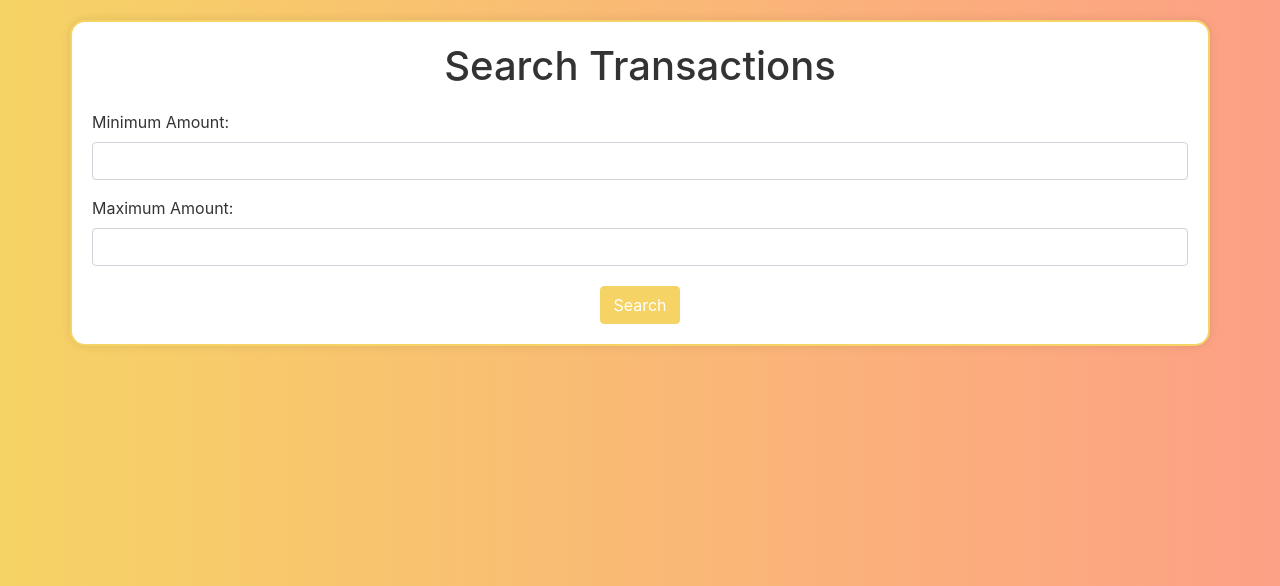
After one commit to ibm-developer-skills-network/obmnl-flask_assignment, a Python web app: template templates/search.html in a window 1280 px wide. The commit adds this page. Shown: the top 586 px of the page. Run offline with Jinja, Linux system fonts and the light colour scheme; the template is opened without the code that fills it, so the values that code supplies are empty; some libraries are stand-ins or nearby versions.

Commit message:
update ui

```diff
--- /dev/null
+++ b/templates/search.html
@@ -0,0 +1,62 @@
+<!DOCTYPE html>
+<html>
+<head>
+    <meta charset="UTF-8">
+    <meta name="viewport" content="width=device-width, initial-scale=1.0">
+    <link rel="stylesheet" href="https://maxcdn.bootstrapcdn.com/bootstrap/4.0.0/css/bootstrap.min.css">
+    <style>
+        body {
+            background: linear-gradient(to right, #f6d365, #fda085);
+            color: #333;
+        }
+
+        .container {
+            border: 2px solid #f6d365;
+            border-radius: 15px;
+            padding: 20px;
+            margin: 20px auto;
+            background-color: white;
+            box-shadow: 0 0 10px rgba(0,0,0,0.1);
+        }
+
+        .form-container {
+            margin-top: 20px;
+        }
+
+        .form-actions {
+            display: flex;
+            justify-content: center;
+            gap: 10px;
+            margin-top: 20px;
+        }
+
+        .btn-primary {
+            background-color: #f6d365;
+            border-color: #f6d365;
+        }
+
+        .btn-primary:hover {
+            background-color: #f6d365;
+            border-color: #f6d365;
+        }
+    </style>
+</head>
+<body>
+    <div class="container">
+        <h1 class="text-center">Search Transactions</h1>
+        <form class="form-container" method="post">
+            <div class="form-group">
+                <label for="min_amount">Minimum Amount:</label>
+                <input type="number" class="form-control" id="min_amount" name="min_amount" step="0.01" required>
+            </div>
+            <div class="form-group">
+                <label for="max_amount">Maximum Amount:</label>
+                <input type="number" class="form-control" id="max_amount" name="max_amount" step="0.01" required>
+            </div>
+            <div class="form-actions">
+                <button type="submit" class="btn btn-primary">Search</button>
+            </div>
+        </form>
+    </div>
+</body>
+</html>
```
Also changed, not shown: templates/transactions.html (+10 -0 lines).
